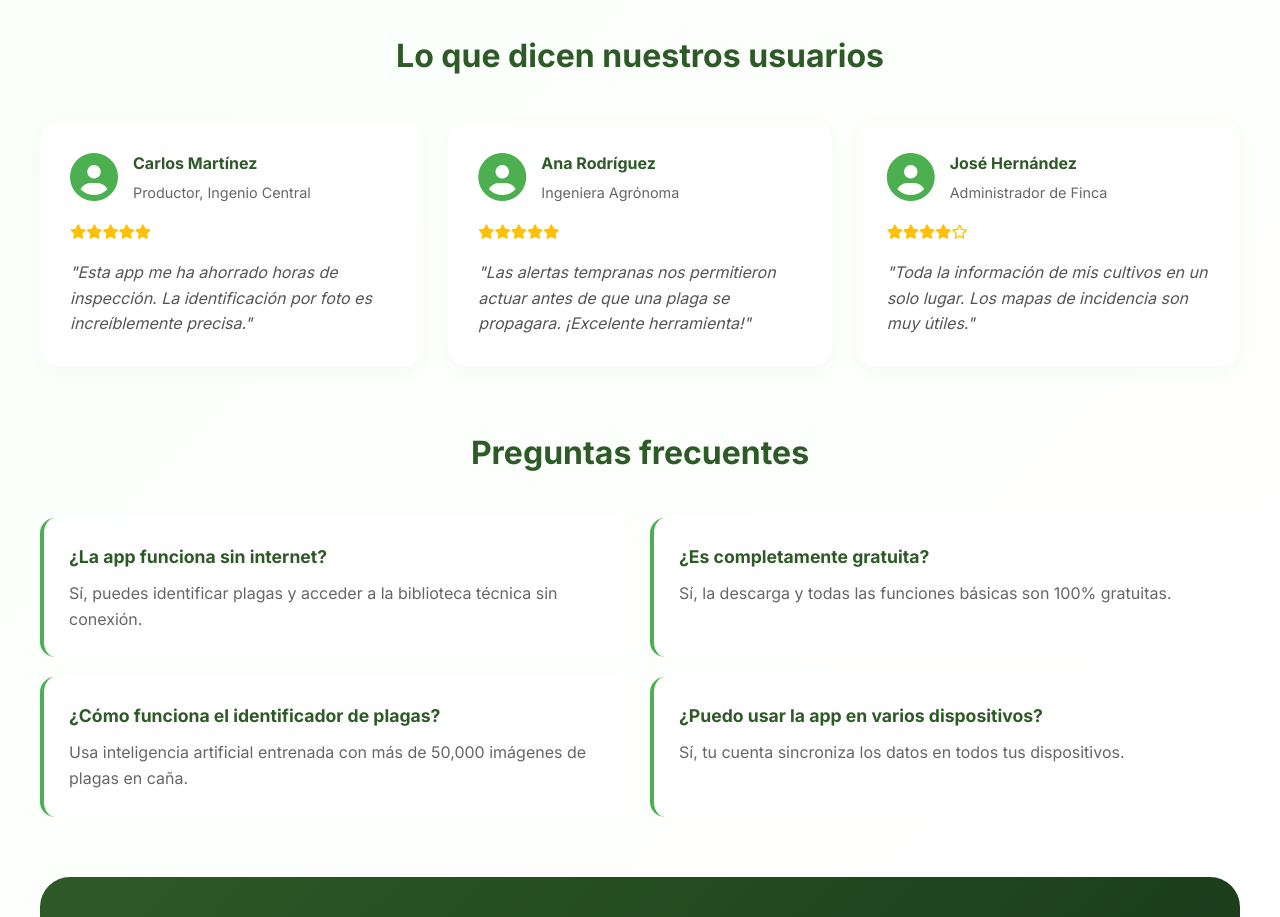
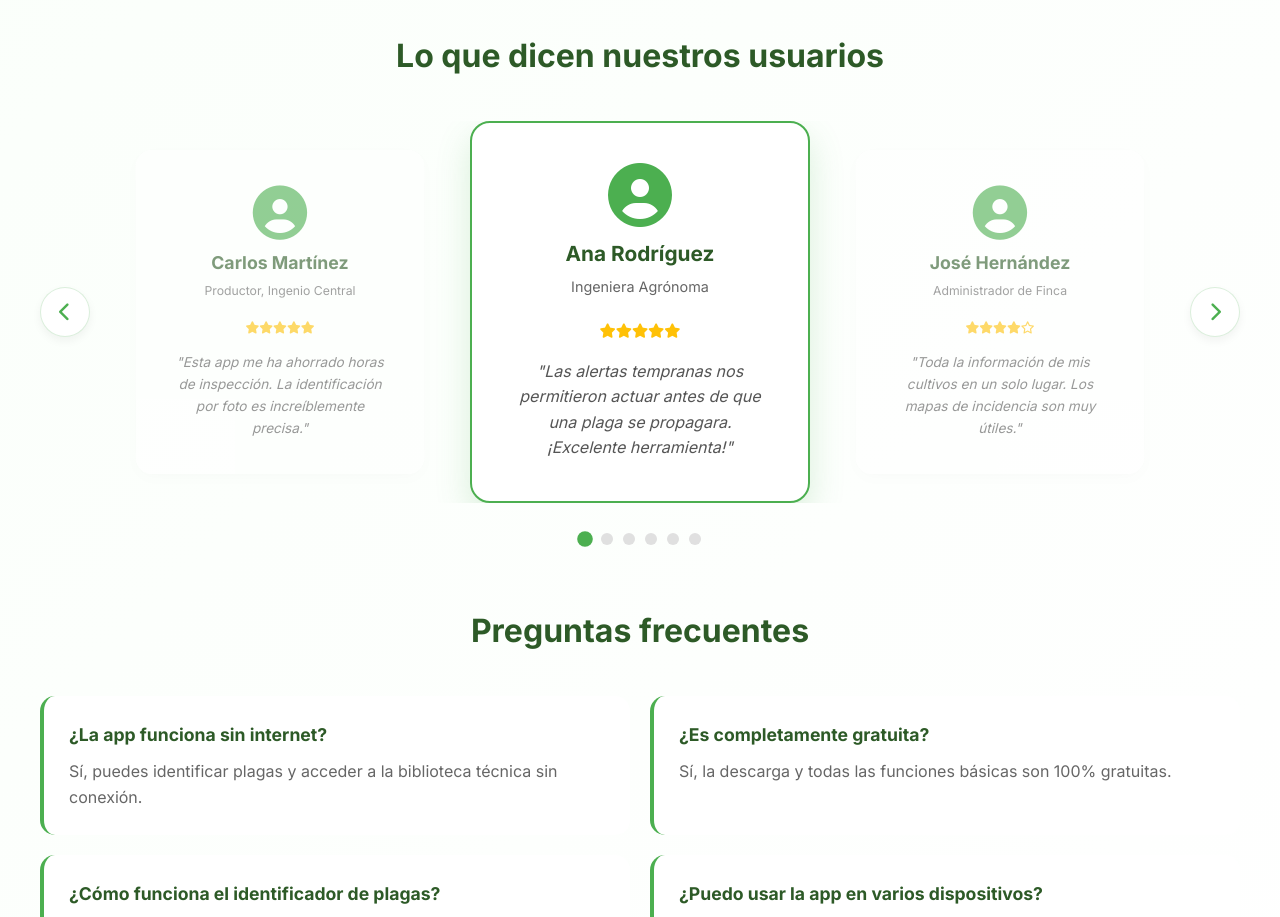
Before and after one commit to valenknmi/control-plagas, an Angular app: page / in a window 1280 px wide. Shown: the part 6540-7457 px from the top of the page. Built offline with nearby package versions, Linux system fonts and the light colour scheme.

Commit message:
feat: Implement app download page with app information, features, usage steps, and user testimonials.

```diff
--- a/src/app/components/descarga/descarga.css
+++ b/src/app/components/descarga/descarga.css
@@ -479,33 +479,127 @@
 }
 
 .testimonios-grid {
-  display: grid;
-  grid-template-columns: repeat(auto-fit, minmax(300px, 1fr));
-  gap: 25px;
+  display: none;
+  /* Ocultamos el grid antiguo por si quedan restos */
+}
+
+/* Carrusel de Testimonios */
+.carrusel-testimonios {
+  display: flex;
+  align-items: center;
+  gap: 20px;
+  position: relative;
+  max-width: 1200px;
+  margin: 0 auto;
+}
+
+.carrusel-contenedor {
+  overflow: hidden;
+  width: 100%;
+  border-radius: 20px;
+}
+
+.carrusel-track {
+  display: flex;
+  transition: transform 0.5s ease-in-out;
+  /* Para que haya espacio entre tarjetas de 20px sin desajustar el grid */
+  gap: 20px;
+}
+
+.carrusel-track .testimonio-card {
+  /* Se restan 40px en base a los gaps (20px * 2 huecos = 40px)
+     dividido entre 3 elementos */
+  min-width: calc((100% - 40px) / 3);
+  box-sizing: border-box;
 }
 
 .testimonio-card {
   background: white;
-  padding: 30px;
+  padding: 40px;
   border-radius: 20px;
   box-shadow: 0 5px 20px rgba(0, 0, 0, 0.03);
+  text-align: center;
+  flex: 1;
+  /* Efecto 3D para deslizar: las q no estén centradas, son más pequeñas */
+  transform: scale(0.85);
+  opacity: 0.6;
+  transition: all 0.5s ease;
+  border: 2px solid transparent;
+}
+
+/* Tarjeta Central del carrusel destacada */
+.testimonio-central {
+  transform: scale(1);
+  opacity: 1;
+  box-shadow: 0 15px 35px rgba(76, 175, 80, 0.2);
+  border-color: #4caf50;
+  z-index: 5;
+}
+
+.carrusel-btn {
+  background: white;
+  color: #4caf50;
+  border: 1px solid rgba(76, 175, 80, 0.2);
+  width: 50px;
+  height: 50px;
+  border-radius: 50%;
+  display: flex;
+  align-items: center;
+  justify-content: center;
+  cursor: pointer;
+  font-size: 1.2rem;
+  transition: all 0.3s;
+  flex-shrink: 0;
+  box-shadow: 0 4px 10px rgba(0, 0, 0, 0.05);
+  z-index: 10;
+}
+
+.carrusel-btn:hover {
+  background: #4caf50;
+  color: white;
+  transform: scale(1.1);
+}
+
+.carrusel-indicadores {
+  display: flex;
+  justify-content: center;
+  gap: 10px;
+  margin-top: 30px;
+}
+
+.indicador-punto {
+  width: 12px;
+  height: 12px;
+  border-radius: 50%;
+  background: #e0e0e0;
+  border: none;
+  cursor: pointer;
+  transition: all 0.3s;
+  padding: 0;
+}
+
+.indicador-punto.activo {
+  background: #4caf50;
+  transform: scale(1.3);
 }
 
 .testimonio-header {
   display: flex;
+  flex-direction: column;
   align-items: center;
-  gap: 15px;
-  margin-bottom: 15px;
+  gap: 10px;
+  margin-bottom: 20px;
 }
 
 .testimonio-avatar i {
-  font-size: 3rem;
+  font-size: 4rem;
   color: #4caf50;
 }
 
 .testimonio-info h4 {
   color: #2d5a27;
   margin-bottom: 5px;
+  font-size: 1.3rem;
 }
 
 .testimonio-info p {
@@ -720,6 +814,11 @@
   .app-presentacion {
     flex-direction: column;
   }
+
+  /* Ajustar a 2 ítems en tablets */
+  .carrusel-track .testimonio-card {
+    min-width: calc((100% - 20px) / 2);
+  }
 }
 
 @media (max-width: 768px) {
@@ -744,6 +843,11 @@
   .screenshots-slider {
     grid-template-columns: repeat(2, 1fr);
   }
+
+  /* Ajustar a 1 ítem en móviles */
+  .carrusel-track .testimonio-card {
+    min-width: 100%;
+  }
 }
 
 @media (max-width: 480px) {
@@ -759,6 +863,15 @@
 
   .screenshots-slider {
     grid-template-columns: 1fr;
+  }
+
+  .carrusel-btn {
+    display: none;
+    /* Ocultamos flechas en móvil para usar más área para texto */
+  }
+
+  .testimonio-card {
+    padding: 20px;
   }
 }
 
--- a/src/app/components/descarga/descarga.html
+++ b/src/app/components/descarga/descarga.html
@@ -47,16 +47,12 @@
 
       <div class="botones-descarga">
         <div class="plataforma-selector">
-          <button
-            class="plataforma-btn"
-            [class.active]="plataformaSeleccionada === 'android'"
+          <button class="plataforma-btn" [class.active]="plataformaSeleccionada === 'android'"
             (click)="seleccionarPlataforma('android')">
             <i class="fab fa-android"></i>
             Android
           </button>
-          <button
-            class="plataforma-btn"
-            [class.active]="plataformaSeleccionada === 'ios'"
+          <button class="plataforma-btn" [class.active]="plataformaSeleccionada === 'ios'"
             (click)="seleccionarPlataforma('ios')">
             <i class="fab fa-apple"></i>
             iOS
@@ -116,8 +112,18 @@
     <!-- TESTIMONIOS -->
     <div class="testimonios-section">
       <h2>Lo que dicen nuestros usuarios</h2>
-      <div class="testimonios-grid">
-        <div class="testimonio-card" *ngFor="let test of testimonios">
+      <div class="carrusel-testimonios">
+        <button class="carrusel-btn carr-prev" (click)="anteriorTestimonio()">
+          <i class="fas fa-chevron-left"></i>
+        </button>
+
+        <div class="carrusel-contenedor">
+          <!-- Transición ajustada: se mueve del ancho de 1 tarjeta (33.333% de la vista)
+               por cada incremento del índice -->
+          <div class="carrusel-track"
+            [style.transform]="'translateX(' + (-indiceTestimonioVisible * (100 / itemsPorVista)) + '%)'">
+            <div class="testimonio-card" *ngFor="let test of testimonios; let i = index"
+              [class.testimonio-central]="esTestimonioCentral(i)">
               <div class="testimonio-header">
                 <div class="testimonio-avatar">
                   <i class="fas fa-user-circle"></i>
@@ -133,6 +139,18 @@
               </div>
               <p class="testimonio-texto">"{{ test.texto }}"</p>
             </div>
+          </div>
+        </div>
+
+        <button class="carrusel-btn carr-next" (click)="siguienteTestimonio()">
+          <i class="fas fa-chevron-right"></i>
+        </button>
+      </div>
+
+      <div class="carrusel-indicadores">
+        <button *ngFor="let pagina of paginasTotales" class="indicador-punto"
+          [class.activo]="pagina === indiceTestimonioVisible" (click)="saltarA(pagina)">
+        </button>
       </div>
     </div>
 
@@ -172,15 +190,8 @@
 
         <form (ngSubmit)="suscribirNewsletter()" #newsletterForm="ngForm" class="newsletter-form">
           <div class="form-group">
-            <input
-              type="email"
-              name="email"
-              [(ngModel)]="emailNewsletter"
-              placeholder="Tu correo electrónico"
-              required
-              email
-              #email="ngModel"
-              class="newsletter-input">
+            <input type="email" name="email" [(ngModel)]="emailNewsletter" placeholder="Tu correo electrónico" required
+              email #email="ngModel" class="newsletter-input">
             <button type="submit" class="btn-suscribir" [disabled]="!newsletterForm.valid">
               <i class="fas fa-paper-plane"></i>
               Suscribirme
--- a/src/app/components/descarga/descarga.ts
+++ b/src/app/components/descarga/descarga.ts
@@ -78,9 +78,9 @@ export class DescargaComponent implements OnInit {
     }
   ];
 
-  constructor(private datosService: DatosEmpresaService) {}
+  constructor(private datosService: DatosEmpresaService) { }
 
-  ngOnInit() {}
+  ngOnInit() { }
 
   // Seleccionar plataforma
   seleccionarPlataforma(plataforma: string) {
@@ -141,7 +141,6 @@ export class DescargaComponent implements OnInit {
     }
   }
 
-  // Testimonios
   testimonios = [
     {
       nombre: 'Carlos Martínez',
@@ -163,8 +162,54 @@ export class DescargaComponent implements OnInit {
       foto: 'assets/testimonios/jose.jpg',
       texto: 'Toda la información de mis cultivos en un solo lugar. Los mapas de incidencia son muy útiles.',
       calificacion: 4
+    },
+    {
+      nombre: 'María Fernández',
+      cargo: 'Productora Independiente',
+      foto: 'assets/testimonios/maria.jpg',
+      texto: 'Desde que uso AgroProtect, la gestión de tratamientos se ha optimizado un montón. La interfaz es súper intuitiva.',
+      calificacion: 5
+    },
+    {
+      nombre: 'Jorge Ramírez',
+      cargo: 'Técnico de Campo',
+      foto: 'assets/testimonios/jorge.jpg',
+      texto: 'La biblioteca técnica offline es una maravilla cuando estoy en zonas sin cobertura de red. ¡Recomendada!',
+      calificacion: 5
+    },
+    {
+      nombre: 'Luis Silva',
+      cargo: 'Coordinador Agrícola',
+      foto: 'assets/testimonios/luis.jpg',
+      texto: 'Poder registrar las parcelas geolocalizadas nos da un control absoluto del terreno. Hemos reducido daños drásticamente.',
+      calificacion: 4
     }
   ];
+
+  indiceTestimonioVisible: number = 0;
+  itemsPorVista: number = 3;
+
+  get paginasTotales(): number[] {
+    return Array(this.testimonios.length).fill(0).map((x, i) => i);
+  }
+
+  siguienteTestimonio() {
+    this.indiceTestimonioVisible = (this.indiceTestimonioVisible + 1) % this.testimonios.length;
+  }
+
+  anteriorTestimonio() {
+    this.indiceTestimonioVisible = (this.indiceTestimonioVisible - 1 + this.testimonios.length) % this.testimonios.length;
+  }
+
+  saltarA(indice: number) {
+    this.indiceTestimonioVisible = indice;
+  }
+
+  // Para las clases dinámicas de CSS (centrado vs costados)
+  esTestimonioCentral(index: number): boolean {
+    // El central es el que le sigue al índice visible actual
+    return index === (this.indiceTestimonioVisible + 1) % this.testimonios.length;
+  }
 
   getEstrellas(calificacion: number): string[] {
     return Array(calificacion).fill('fas fa-star');
```
Lines whose indentation alone changed are shown as unchanged.
